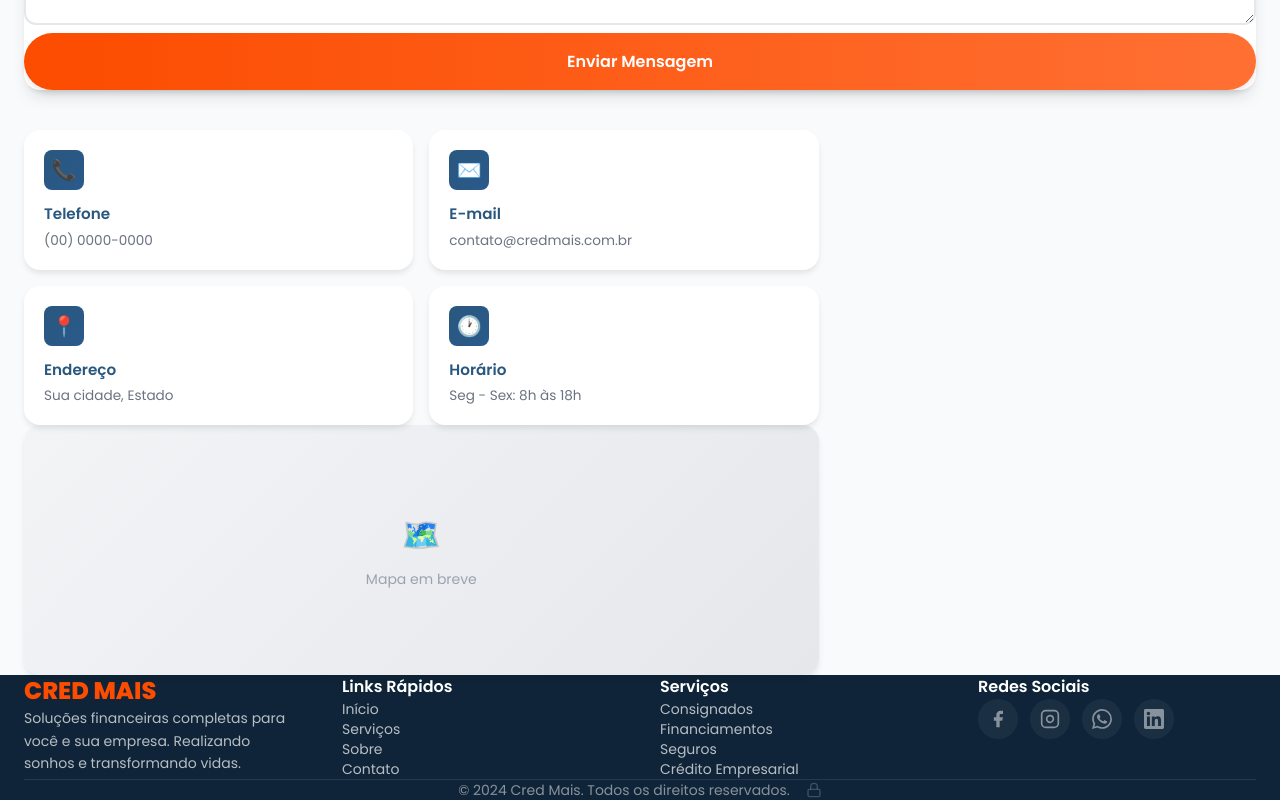
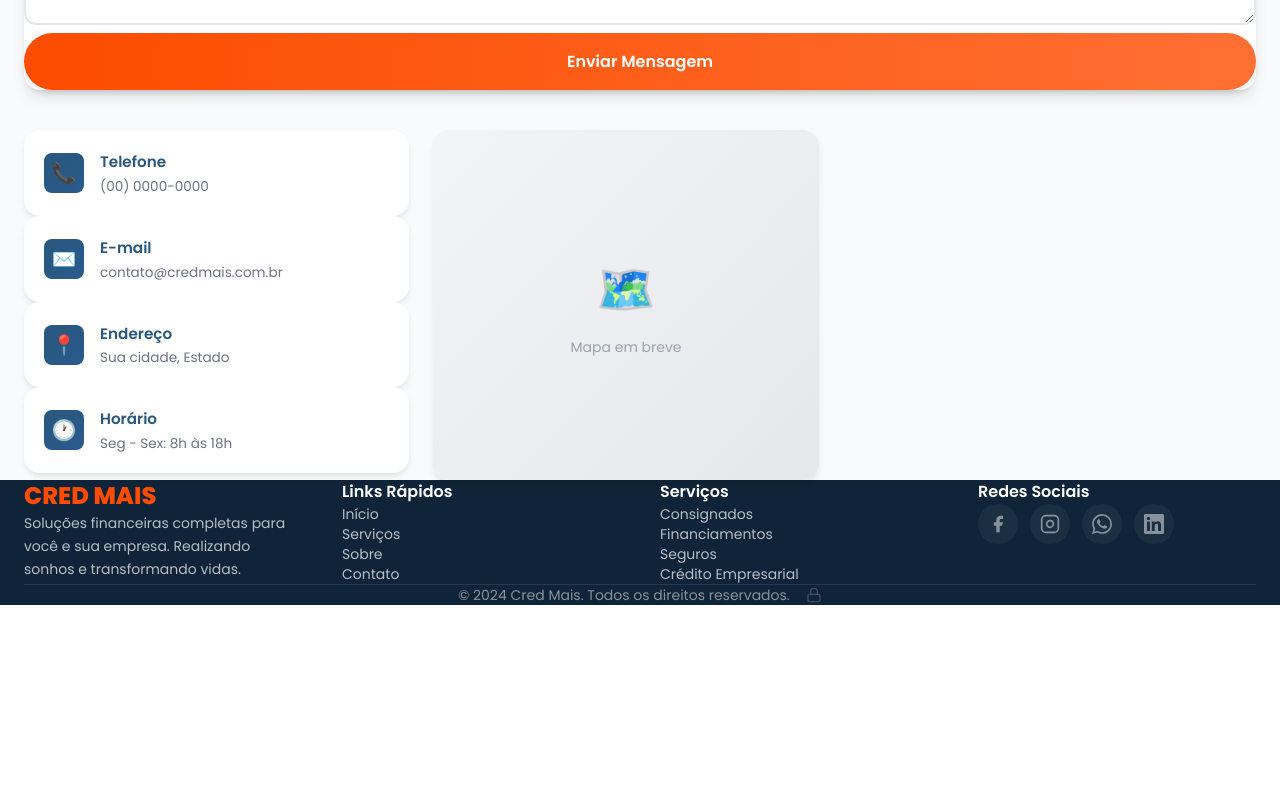
Before and after one commit to Samoo1234/credmais, a Next.js app: page / in a window 1280 px wide. Shown: the part 2957-3757 px from the top of the page. After the commit the page ends 3562 px from the top, so only its background shows below. Built offline with nearby package versions, Linux system fonts and the light colour scheme; no server answers; the database is empty.

Commit message:
fix: place Google Maps on the right side of contact cards

```diff
--- a/src/components/Contact.tsx
+++ b/src/components/Contact.tsx
@@ -101,15 +101,19 @@ export default function Contact() {
                         <button type="submit" disabled={sending} style={{ width: '100%', padding: '1rem', fontSize: '1rem', fontWeight: 600, borderRadius: '9999px', background: sending ? '#9ca3af' : 'linear-gradient(to right, #FC4C00, #FF7033)', color: 'white', border: 'none', cursor: sending ? 'not-allowed' : 'pointer', boxShadow: '0 4px 6px -1px rgba(0,0,0,0.1)' }}>{sending ? 'Enviando...' : 'Enviar Mensagem'}</button>
                     </form>
 
-                    {/* Cards de contato e Mapa */}
-                    <div className="space-y-5">
-                        {/* Cards de contato em grid 2x2 */}
-                        <div style={{ display: 'grid', gridTemplateColumns: 'repeat(2, 1fr)', gap: '1rem' }}>
+                    {/* Cards de contato e Mapa lado a lado */}
+                    <div style={{ display: 'grid', gridTemplateColumns: '1fr 1fr', gap: '1.5rem' }}>
+                        {/* Cards de contato empilhados */}
+                        <div className="space-y-4">
                             {contactInfo.map((c, i) => (
-                                <div key={i} style={{ padding: '1.25rem', backgroundColor: 'white', borderRadius: '1rem', boxShadow: '0 4px 6px -1px rgba(0,0,0,0.1)' }} className="hover:translate-y-[-4px] hover:shadow-lg transition-all">
-                                    <div style={{ width: '2.5rem', height: '2.5rem', display: 'flex', alignItems: 'center', justifyContent: 'center', background: 'linear-gradient(to bottom right, #29577E, #2a5a8c)', color: 'white', borderRadius: '0.5rem', marginBottom: '0.75rem', fontSize: '1.25rem' }}>{c.icon}</div>
-                                    <h4 style={{ fontSize: '0.95rem', fontWeight: 600, color: '#29577E', marginBottom: '0.25rem' }}>{c.title}</h4>
-                                    <p style={{ fontSize: '0.85rem', color: '#6b7280', lineHeight: 1.4 }}>{c.value}</p>
+                                <div key={i} style={{ padding: '1.25rem', backgroundColor: 'white', borderRadius: '1rem', boxShadow: '0 4px 6px -1px rgba(0,0,0,0.1)' }} className="hover:translate-y-[-2px] hover:shadow-lg transition-all">
+                                    <div style={{ display: 'flex', alignItems: 'center', gap: '1rem' }}>
+                                        <div style={{ width: '2.5rem', height: '2.5rem', display: 'flex', alignItems: 'center', justifyContent: 'center', background: 'linear-gradient(to bottom right, #29577E, #2a5a8c)', color: 'white', borderRadius: '0.5rem', fontSize: '1.25rem', flexShrink: 0 }}>{c.icon}</div>
+                                        <div>
+                                            <h4 style={{ fontSize: '0.95rem', fontWeight: 600, color: '#29577E', marginBottom: '0.15rem' }}>{c.title}</h4>
+                                            <p style={{ fontSize: '0.85rem', color: '#6b7280', lineHeight: 1.4 }}>{c.value}</p>
+                                        </div>
+                                    </div>
                                 </div>
                             ))}
                         </div>
@@ -120,14 +124,14 @@ export default function Contact() {
                             borderRadius: '1rem',
                             boxShadow: '0 4px 6px -1px rgba(0,0,0,0.1)',
                             overflow: 'hidden',
-                            height: '250px'
+                            minHeight: '350px'
                         }}>
                             {mapsUrl ? (
                                 <iframe
                                     src={mapsUrl}
                                     width="100%"
                                     height="100%"
-                                    style={{ border: 0 }}
+                                    style={{ border: 0, minHeight: '350px' }}
                                     allowFullScreen
                                     loading="lazy"
                                     referrerPolicy="no-referrer-when-downgrade"
@@ -136,6 +140,7 @@ export default function Contact() {
                             ) : (
                                 <div style={{
                                     height: '100%',
+                                    minHeight: '350px',
                                     display: 'flex',
                                     alignItems: 'center',
                                     justifyContent: 'center',
@@ -143,7 +148,7 @@ export default function Contact() {
                                     flexDirection: 'column',
                                     gap: '0.5rem'
                                 }}>
-                                    <span style={{ fontSize: '2rem' }}>🗺️</span>
+                                    <span style={{ fontSize: '3rem' }}>🗺️</span>
                                     <p style={{ color: '#9ca3af', fontSize: '0.875rem' }}>Mapa em breve</p>
                                 </div>
                             )}
```
